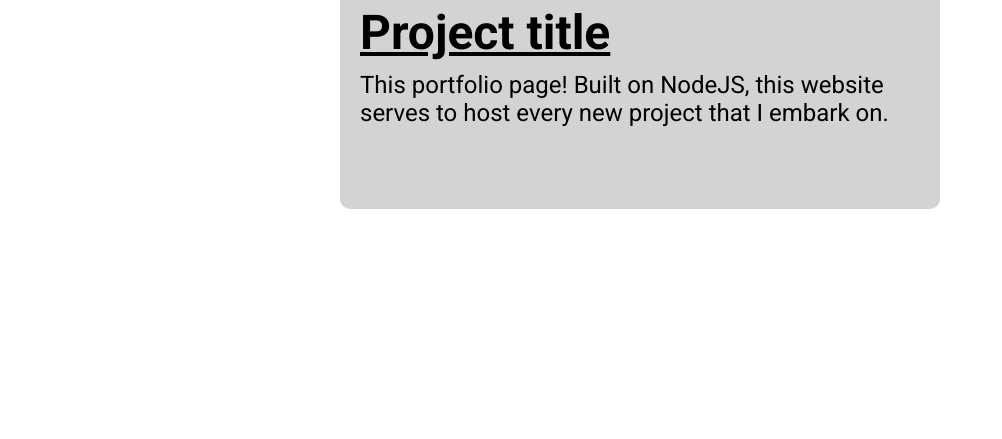
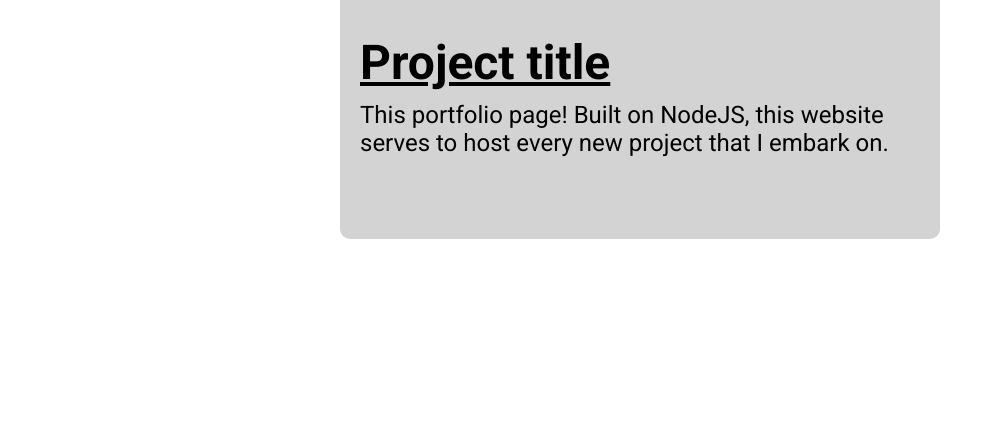
Before and after one commit to HazzaPezza/Harry_P_Portfolio, a website: page public/index.html in a window 1280 px wide. Shown: the part 2339-2778 px from the top of the page, without its empty margins (0-1002 px from the left). Drawn offline with Linux system fonts and the light colour scheme.

Commit message:
Fixed comments and styling error.

```diff
--- a/public/style.css
+++ b/public/style.css
@@ -159,7 +159,7 @@ body {
 
 .project-carousel-container {
     display: block;
-    padding-top: 20px;
+    padding-top: 50px;
     max-width: 1600px;
     justify-content: center;
 }
```
Also changed, not shown: public/index.html (+3 -4 lines).
